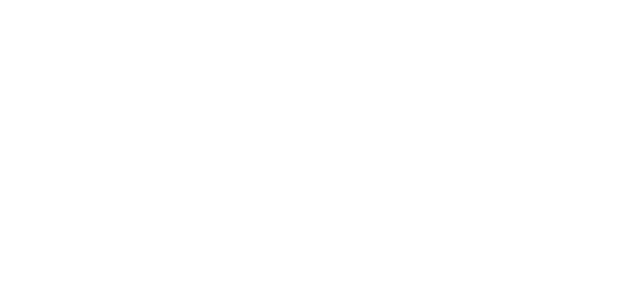
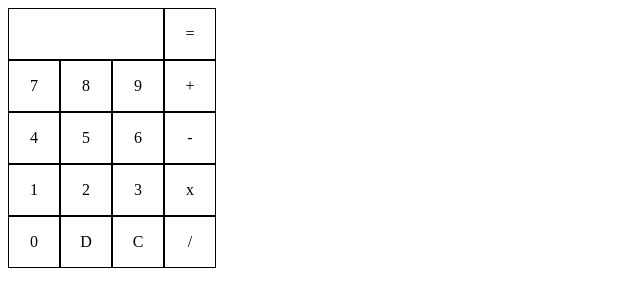
Before and after one commit to cmiesse/calculator, a plain HTML site: page index.html in a window 1280 px wide. Shown: the whole page, without its empty margins (0-640 px from the left). Drawn offline with Linux system fonts and the light colour scheme.

Commit message:
Add and place thr keys

```diff
--- a/index.html
+++ b/index.html
@@ -10,7 +10,24 @@
 </head>
 <body>
     <div class="calculator">
-
+        <div class="output" id="output"></div>
+        <div class="key zero">0</div>
+        <div class="key one">1</div>
+        <div class="key two">2</div>
+        <div class="key three">3</div>
+        <div class="key four">4</div>
+        <div class="key five">5</div>
+        <div class="key six">6</div>
+        <div class="key seven">7</div>
+        <div class="key eight">8</div>
+        <div class="key nine">9</div>
+        <div class="key plus">+</div>
+        <div class="key substract">-</div>
+        <div class="key multiply">x</div>
+        <div class="key divide">/</div>
+        <div class="key equal">=</div>
+        <div class="key delete" title="Back">D</div>
+        <div class="key clear" title="Clear">C</div>
     </div>
 </body>
 </html>
--- a/javascript.js
+++ b/javascript.js
@@ -29,5 +29,3 @@ function operate(operator,num1, num2){
         return "Wrong operator";
     }
 }
-
-console.log(operate('+',3,9));
--- a/styles.css
+++ b/styles.css
@@ -0,0 +1,90 @@
+.calculator{
+    display: grid;
+    grid-template-areas:
+    'output output output equal'
+    'seven eight nine plus'
+    'four five six substract'
+    'one two three multiply'
+    'zero delete clear divide';
+    width: 200px;
+}
+
+.key{
+    width: 50px;
+    height: 50px;
+    border: 1px solid black;
+    display: grid;
+    place-items: center;
+}
+
+.zero{
+    grid-area: zero;
+}
+.one{
+    grid-area: one;
+}
+
+.two{
+    grid-area: two;
+}
+
+.three{
+    grid-area: three;
+}
+
+.four{
+    grid-area: four;
+}
+
+.five{
+    grid-area: five;
+}
+
+.six{
+    grid-area: six;
+}
+
+.seven{
+    grid-area: seven;
+}
+
+.eight{
+    grid-area: eight;
+}
+
+.nine {
+    grid-area: nine;
+}
+
+.plus{
+    grid-area: plus;
+}
+
+.substract{
+    grid-area: substract;
+}
+
+.multiply{
+    grid-area: multiply;
+}
+
+.divide{
+    grid-area: divide;
+}
+
+.equal{
+    grid-area: equal ;
+}
+
+.delete{
+    grid-area: delete;
+}
+
+.clear{
+    grid-area: clear;
+}
+
+.output{
+    grid-area: output;
+    border: 1px solid black;
+}
```
